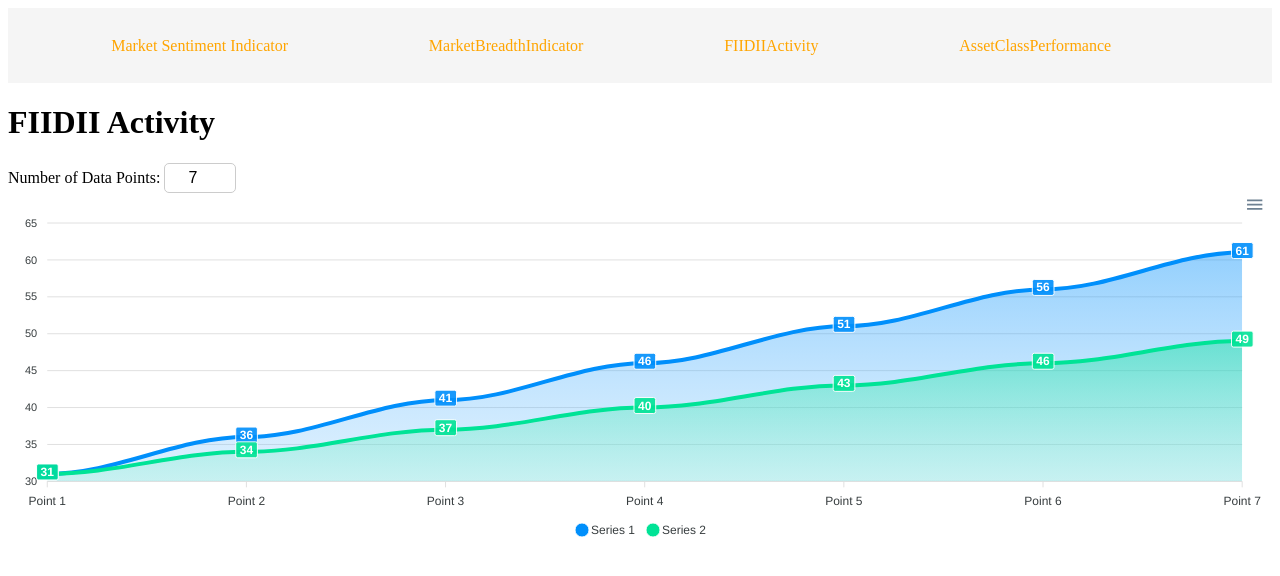
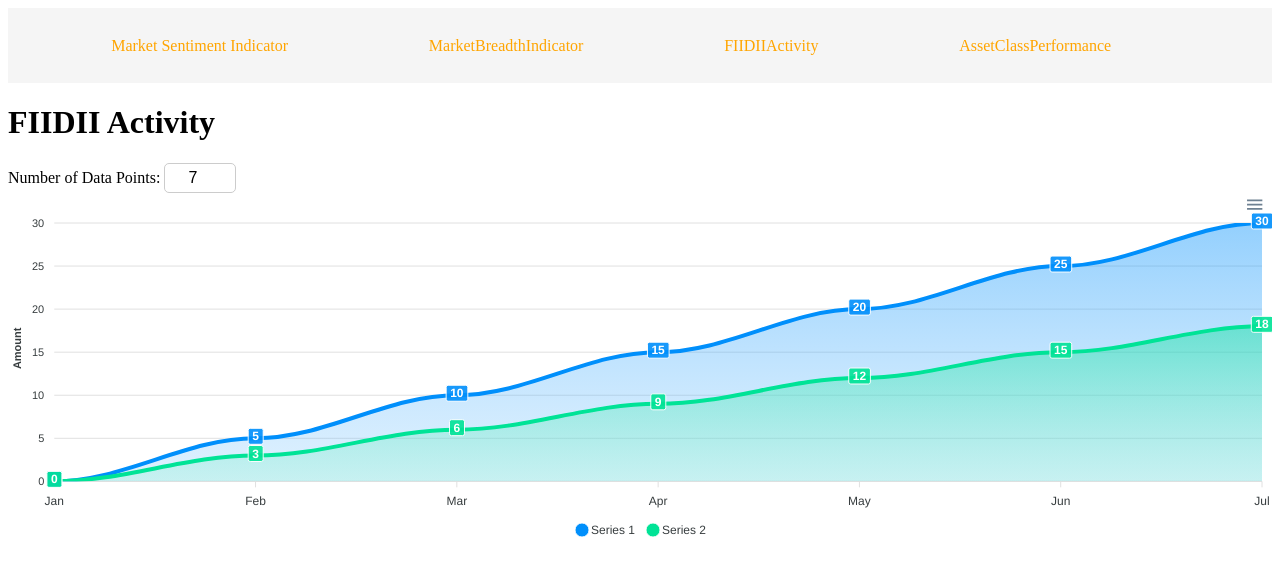
Before and after one commit to darshan-vgithub/Market_Sentiment_Indicator, a React (Create React App) app: page /FIIDIIActivity in a window 1280 px wide. Shown: the top 576 px of the page. Built offline with nearby package versions, Linux system fonts and the light colour scheme.

Commit message:
components:corrected the charts

```diff
--- a/src/components/AssetClassPerformance.jsx
+++ b/src/components/AssetClassPerformance.jsx
@@ -1,8 +1,8 @@
-import React, { useState } from 'react'
-import AssetClassperformanceChart from './AssetClassperformanceChart';
+import React, { useState } from "react";
+import AssetClassperformanceChart from "./AssetClassperformanceChart";
 
 const AssetClassPerformance = () => {
-   const [number, setNumber] = useState(7); // Default number of points
+  const [number, setNumber] = useState(7);
 
   const handleInputChange = (event) => {
     const value = parseInt(event.target.value, 10);
@@ -10,9 +10,10 @@ const AssetClassPerformance = () => {
       setNumber(value);
     }
   };
+
   return (
     <div>
-      <h1>AssetClassPerformance</h1>
+      <h1>Asset Class Performance</h1>
       <div>
         <label htmlFor="dataPoints">Number of Data Points: </label>
         <input
@@ -28,6 +29,6 @@ const AssetClassPerformance = () => {
       </div>
     </div>
   );
-}
+};
 
-export default AssetClassPerformance
+export default AssetClassPerformance;
--- a/src/components/AssetClassperformanceChart.jsx
+++ b/src/components/AssetClassperformanceChart.jsx
@@ -1,10 +1,33 @@
 import React from "react";
 import Chart from "react-apexcharts";
+
 const AssetClassperformanceChart = ({ number }) => {
-  const generateSeriesData = (baseValue, multiplier) => {
-    // Generate a series of data up to the given number with a multiplier
-    return Array.from({ length: number }, (_, i) => baseValue + i * multiplier);
+  const generateSeriesData = (baseYear, multiplier) => {
+    return Array.from({ length: number }, (_, i) => ({
+      x: baseYear + i,
+      y: 1000 + i * multiplier,
+    }));
   };
+
+  const seriesData = [
+    {
+      name: "Series 1",
+      data: generateSeriesData(2020, 5),
+    },
+    {
+      name: "Series 2",
+      data: generateSeriesData(2020, 7),
+    },
+    {
+      name: "Series 3",
+      data: generateSeriesData(2020, 10),
+    },
+    {
+      name: "Series 4",
+      data: generateSeriesData(2020, 12),
+    },
+  ];
+
   const options = {
     chart: {
       type: "area",
@@ -14,36 +37,28 @@ const AssetClassperformanceChart = ({ number }) => {
       },
     },
     colors: ["#FF4560", "#008FFB", "#00E396", "#FEB019"],
-    series: [
-      {
-        name: "Series 1",
-        data: generateSeriesData(0, 5), // Different data for Series 1
+    series: seriesData,
+    xaxis: {
+      type: "numeric",
+      labels: {
+        formatter: function (val) {
+          return `${val}`;
+        },
       },
-      {
-        name: "Series 2",
-        data: generateSeriesData(0, 3), // Different data for Series 2
+      title: {
+        text: "Year",
       },
-      {
-        name: "Series 3",
-        data: generateSeriesData(0, 2), // Different data for Series 3
+    },
+    yaxis: {
+      title: {
+        text: "Amount",
       },
-      {
-        name: "Series 4",
-        data: generateSeriesData(0, 4), // Different data for Series 4
-      },
-    ],
-    xaxis: {
-      categories: Array.from({ length: number }, (_, i) => `Point ${i + 1}`),
     },
   };
+
   return (
     <div>
-      <Chart
-        options={options}
-        series={options.series}
-        type="area"
-        height={350}
-      />
+      <Chart options={options} series={seriesData} type="area" height={350} />
     </div>
   );
 };
--- a/src/components/FIIDIIActivity.jsx
+++ b/src/components/FIIDIIActivity.jsx
@@ -5,7 +5,7 @@ const FIIDIIActivity = () => {
   const [number, setNumber] = useState(7);
 
   const handleInputChange = (event) => {
-    const value = parseInt(event.target.value, 10);
+    const value = parseInt(event.target.value);
     if (!isNaN(value) && value > 0) {
       setNumber(value);
     }
--- a/src/components/FIIDIIChart.jsx
+++ b/src/components/FIIDIIChart.jsx
@@ -18,15 +18,33 @@ const FIIDIIChart = ({ number }) => {
     series: [
       {
         name: "Series 1",
-        data: generateSeriesData(31, 5), // Different data for Series 1
+        data: generateSeriesData(0, 5), // Different data for Series 1
       },
       {
         name: "Series 2",
-        data: generateSeriesData(31, 3), // Different data for Series 2
+        data: generateSeriesData(0, 3), // Different data for Series 2
       },
     ],
     xaxis: {
-      categories: Array.from({ length: number }, (_, i) => `Point ${i + 1}`),
+      categories: [
+        "Jan",
+        "Feb",
+        "Mar",
+        "Apr",
+        "May",
+        "Jun",
+        "Jul",
+        "Aug",
+        "Sep",
+        "Oct",
+        "Nov",
+        "Dec",
+      ],
+    },
+    yaxis: {
+      title: {
+        text: "Amount",
+      },
     },
   };
 
```
Lines whose indentation alone changed are shown as unchanged.
